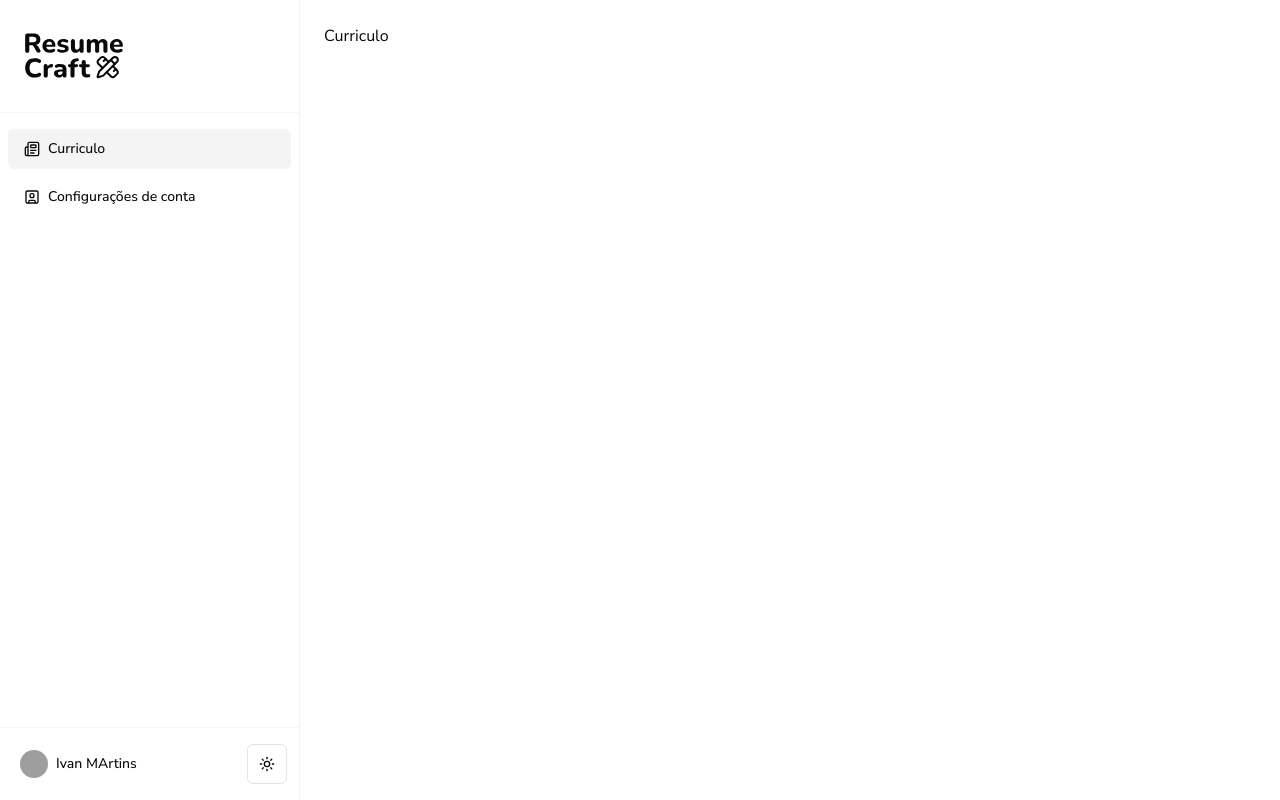
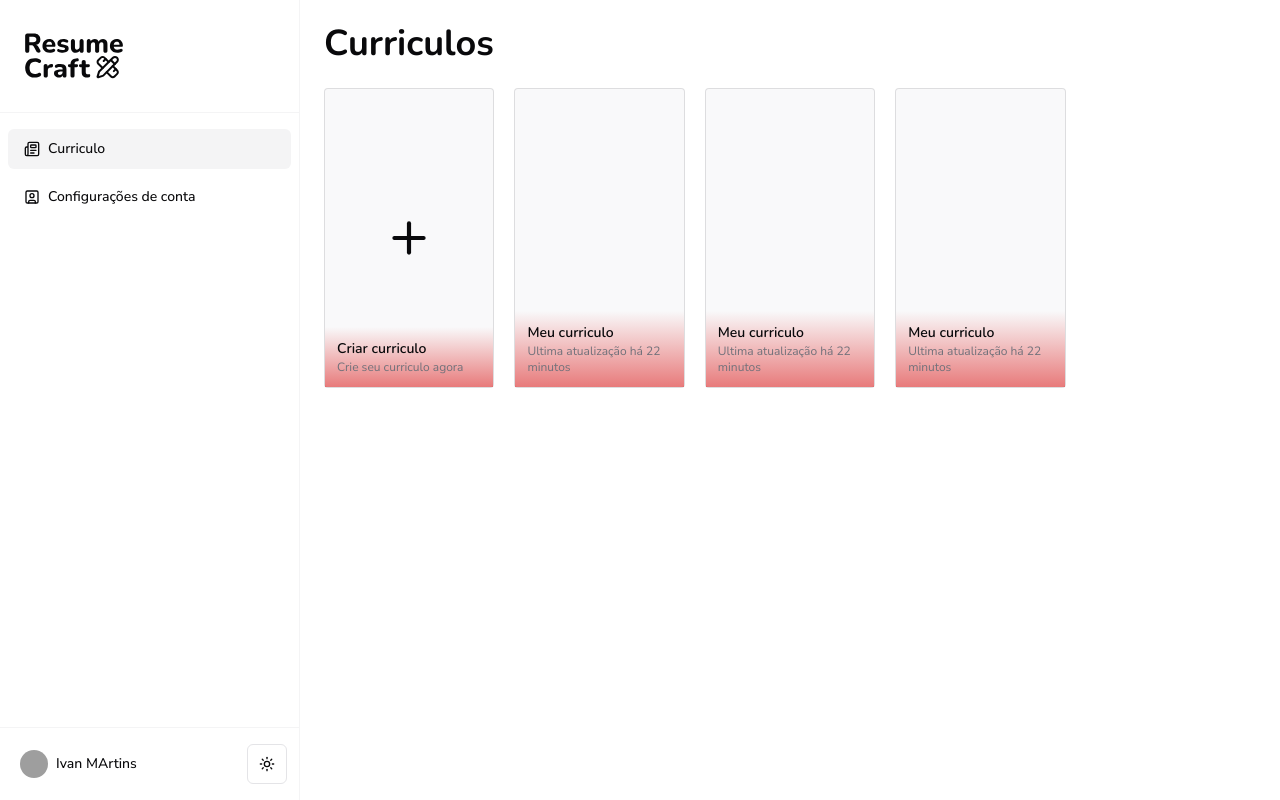
Before and after one commit to IvanM4rtin5/ResumeCraft, a Next.js app: page /dashboard/resumes in a window 1280 px wide. Built offline with nearby package versions, Linux system fonts and the light colour scheme; grey boxes are pictures that could not be loaded.

Commit message:
add os cards

```diff
--- a/src/app/dashboard/resumes/page.tsx
+++ b/src/app/dashboard/resumes/page.tsx
@@ -1,7 +1,10 @@
+import { ResumesList } from "../../../components/pages/dashboard/resumes/resumes-list"
+
 export default function DashboardResumesPage() {
   return (
     <>
-      <h1>Curriculo</h1>
+      <h1 className="text-4xl font-title font-bold mb-6">Curriculos</h1>
+      <ResumesList />
     </>
   )
 }
--- /dev/null
+++ b/src/components/pages/dashboard/resumes/add-resumes-button.tsx
@@ -0,0 +1,12 @@
+import { Plus } from "lucide-react"
+import {  ResumeCardButton } from "./resume-card"
+
+export const AddResumesButton = () => {
+    return (
+        <ResumeCardButton
+            title="Criar curriculo"
+            description="Crie seu curriculo agora"
+            icon={<Plus size = {50}/>}
+        />
+    )
+}
--- /dev/null
+++ b/src/components/pages/dashboard/resumes/resume-card.tsx
@@ -0,0 +1,39 @@
+import Link from "next/link"
+import { cn } from "@/lib/utils"
+
+type ResumeCardButtonProps = {
+  title: string
+  description: string
+  icon?: React.ReactNode
+}
+export const ResumeCardButton = ({
+  title,
+  description,
+  icon,
+}: ResumeCardButtonProps) => {
+  return (
+    <button
+      className={cn(
+        "w-full h-[300px] bg-muted/50 rounded border border-muted-foreground/20",
+        "flex items-center justify-center relative outline-none",
+        "hover:brightness-105 dark:hover:brightness-125"
+      )}
+    >
+      {icon}
+      <div className="absolute w-full left-0 bottom-0 p-3 text-left bg-gradient-to-t from-red-600/60">
+        <p className="text-sm font-semibold font-title"> {title}</p>
+        <span className="block text-xs text-muted-foreground ">{description}</span>
+      </div>
+    </button>
+  )
+}
+export const ResumeCard = () => {
+  return (
+    <Link href="/dashboard/resumes/exemple" className="block w-full">
+      <ResumeCardButton
+        title="Meu curriculo"
+        description="Ultima atualização há 22 minutos"
+      />
+    </Link>
+  )
+}
--- /dev/null
+++ b/src/components/pages/dashboard/resumes/resumes-list/index.tsx
@@ -0,0 +1,13 @@
+import { AddResumesButton } from "../add-resumes-button"
+import { ResumeCard } from "../resume-card"
+
+export const ResumesList = () => {
+    return(
+      <section className="grid grid-cols-2 md:grid-cols-3 lg:grid-cols-4 xl:grid-cols-5 auto-rows-max gap-4 lg:gap-5 flex-1">
+            <AddResumesButton/>
+            <ResumeCard/>
+            <ResumeCard/>
+            <ResumeCard/>
+      </section>
+    )
+}
```
